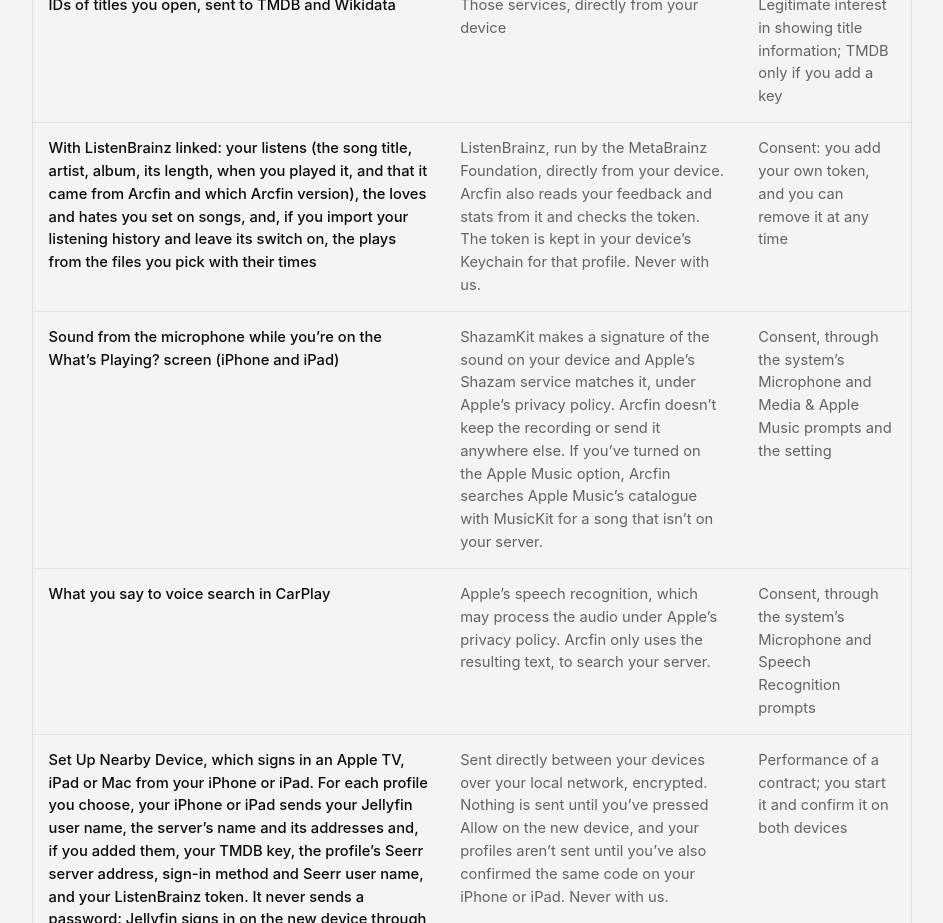
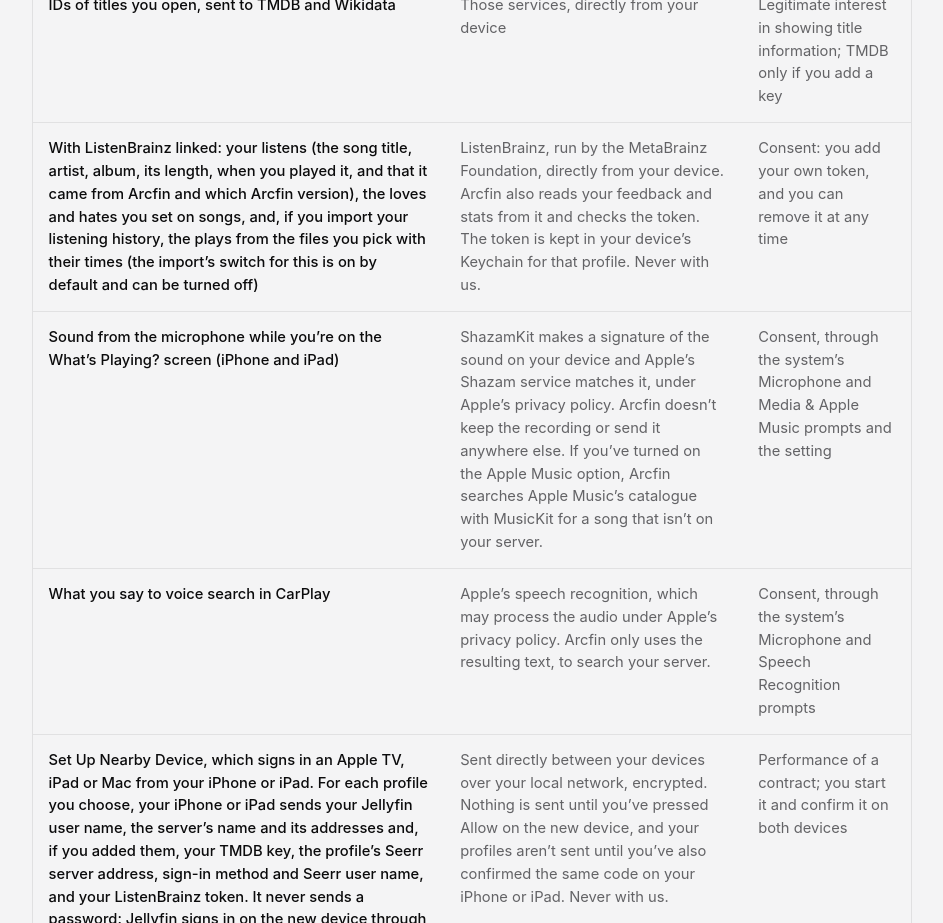
Before and after one commit to ArcFin-App/ArcFin-Site, a plain HTML site: page site/arcfin.psmattas.com/data-protection/index.html in a window 1280 px wide. Shown: the part 1320-2243 px from the top of the page, without its empty margins (310-1253 px from the left). Drawn offline with Linux system fonts and the light colour scheme.

Commit message:
Privacy: the ListenBrainz import switch is on by default
Imported plays go to ListenBrainz when it's linked, unless you turn the switch off when you import (sendsToListenBrainz defaults to true).

Signed-off-by: psmattas <me@psmattas.com>

```diff
--- a/site/arcfin.psmattas.com/data-protection/index.html
+++ b/site/arcfin.psmattas.com/data-protection/index.html
@@ -63,7 +63,7 @@
       <tr><td>Playback progress, downloads and preferences</td><td>On your device, and on your Jellyfin server as with any Jellyfin app</td><td>Performance of a contract</td></tr>
       <tr><td>Settings synced with the Arcfin Sync plugin</td><td>Your Jellyfin server</td><td>Performance of a contract; you choose to install the plugin</td></tr>
       <tr><td>IDs of titles you open, sent to TMDB and Wikidata</td><td>Those services, directly from your device</td><td>Legitimate interest in showing title information; TMDB only if you add a key</td></tr>
-      <tr><td>With ListenBrainz linked: your listens (the song title, artist, album, its length, when you played it, and that it came from Arcfin and which Arcfin version), the loves and hates you set on songs, and, if you import your listening history and leave its switch on, the plays from the files you pick with their times</td><td>ListenBrainz, run by the MetaBrainz Foundation, directly from your device. Arcfin also reads your feedback and stats from it and checks the token. The token is kept in your device&rsquo;s Keychain for that profile. Never with us.</td><td>Consent: you add your own token, and you can remove it at any time</td></tr>
+      <tr><td>With ListenBrainz linked: your listens (the song title, artist, album, its length, when you played it, and that it came from Arcfin and which Arcfin version), the loves and hates you set on songs, and, if you import your listening history, the plays from the files you pick with their times (the import&rsquo;s switch for this is on by default and can be turned off)</td><td>ListenBrainz, run by the MetaBrainz Foundation, directly from your device. Arcfin also reads your feedback and stats from it and checks the token. The token is kept in your device&rsquo;s Keychain for that profile. Never with us.</td><td>Consent: you add your own token, and you can remove it at any time</td></tr>
       <tr><td>Sound from the microphone while you&rsquo;re on the What&rsquo;s Playing? screen (iPhone and iPad)</td><td>ShazamKit makes a signature of the sound on your device and Apple&rsquo;s Shazam service matches it, under Apple&rsquo;s privacy policy. Arcfin doesn&rsquo;t keep the recording or send it anywhere else. If you&rsquo;ve turned on the Apple Music option, Arcfin searches Apple Music&rsquo;s catalogue with MusicKit for a song that isn&rsquo;t on your server.</td><td>Consent, through the system&rsquo;s Microphone and Media &amp; Apple Music prompts and the setting</td></tr>
       <tr><td>What you say to voice search in CarPlay</td><td>Apple&rsquo;s speech recognition, which may process the audio under Apple&rsquo;s privacy policy. Arcfin only uses the resulting text, to search your server.</td><td>Consent, through the system&rsquo;s Microphone and Speech Recognition prompts</td></tr>
       <tr><td>Set Up Nearby Device, which signs in an Apple TV, iPad or Mac from your iPhone or iPad. For each profile you choose, your iPhone or iPad sends your Jellyfin user name, the server&rsquo;s name and its addresses and, if you added them, your TMDB key, the profile&rsquo;s Seerr server address, sign-in method and Seerr user name, and your ListenBrainz token. It never sends a password: Jellyfin signs in on the new device through Quick Connect, and a local Seerr account signs in on the new device itself. The new device sends back a Quick Connect code for each profile. Only after you&rsquo;ve pressed Allow on it does it also send which Jellyfin accounts are already signed in there, so your iPhone or iPad doesn&rsquo;t offer them again.</td><td>Sent directly between your devices over your local network, encrypted. Nothing is sent until you&rsquo;ve pressed Allow on the new device, and your profiles aren&rsquo;t sent until you&rsquo;ve also confirmed the same code on your iPhone or iPad. Never with us.</td><td>Performance of a contract; you start it and confirm it on both devices</td></tr>
```
Also changed, not shown: site/arcfin.psmattas.com/privacy/index.html (+1 -1 lines).
